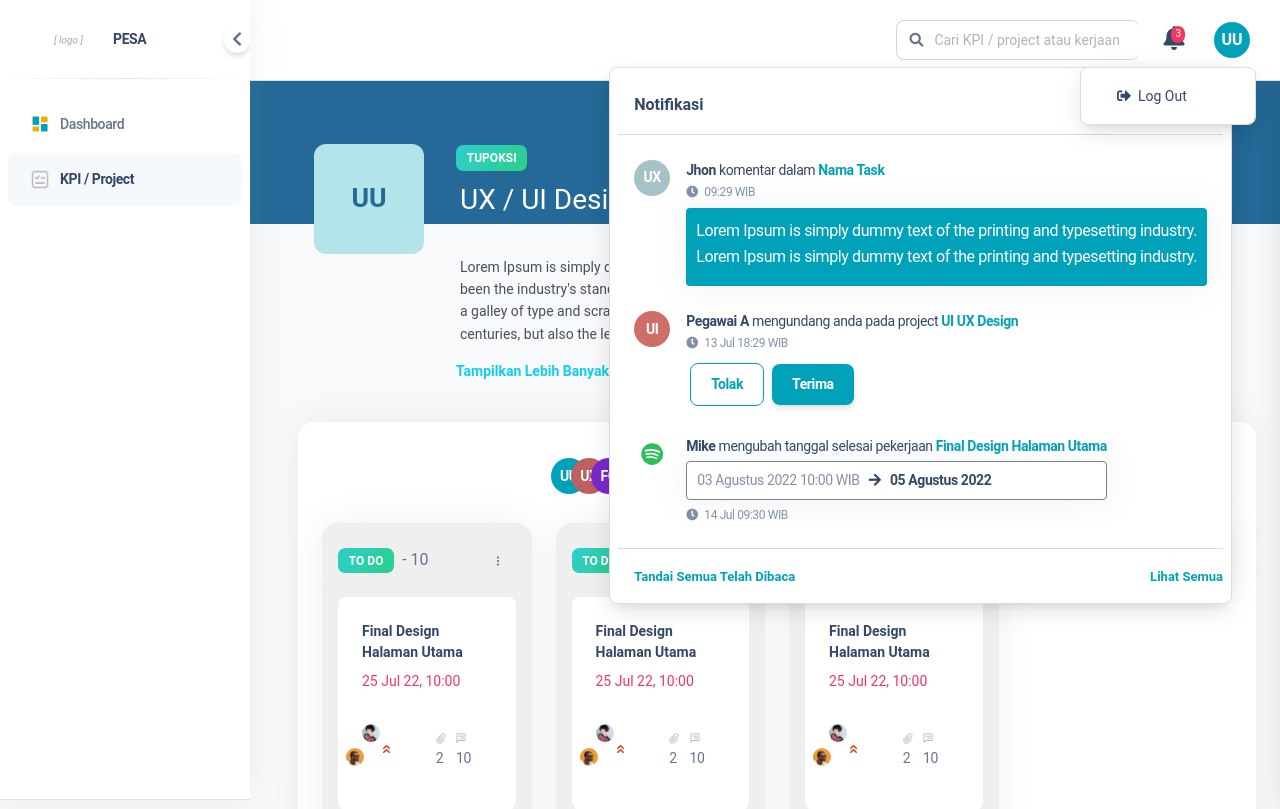
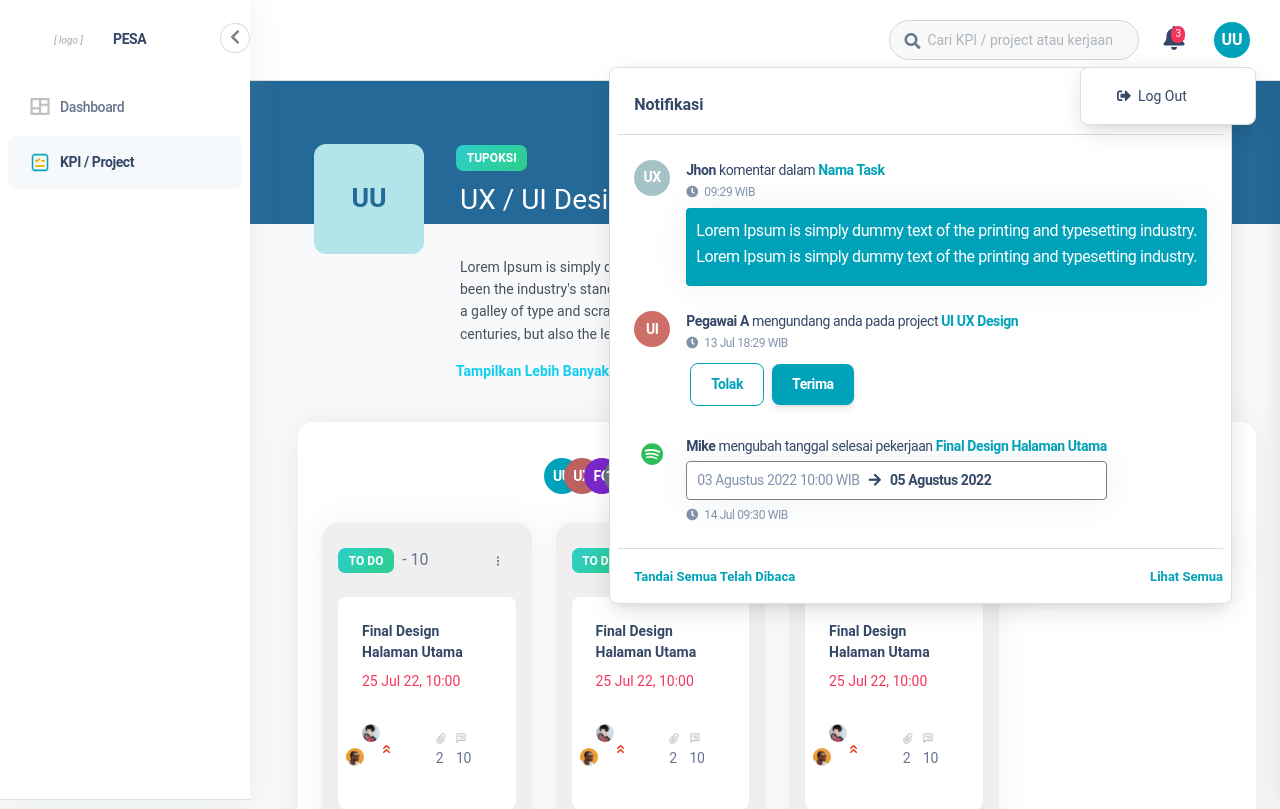
Before and after one commit to melanaumi/pesa-pln, a Vue app: page /project/project-board in a window 1280 px wide. Shown: the top 809 px of the page. Built offline with nearby package versions, Linux system fonts and the light colour scheme.

Commit message:
search dan sidebar aktif

```diff
--- a/src/examples/Navbars/Navbar.vue
+++ b/src/examples/Navbars/Navbar.vue
@@ -12,15 +12,9 @@
           class="pe-md-4 pe-4 d-flex align-items-center"
           :class="this.$store.state.isRTL ? 'me-md-auto' : 'ms-md-auto'"
         >
-          <div class="input-group">
-            <span class="input-group-text text-body">
-              <i class="fas fa-search" aria-hidden="true"></i>
-            </span>
-            <input
-              type="text"
-              class="form-control"
-              :placeholder="'Cari KPI / project atau kerjaan'"
-            />
+          <div class="search rounded-pill">
+            <i class="fa fa-search"></i>
+            <input type="text" class="form-control" placeholder="Cari KPI / project atau kerjaan" />
           </div>
         </div>
         <ul class="navbar-nav justify-content-end">
@@ -143,7 +137,10 @@
                           style="margin-left: 10px; margin-right: 10px;"
                         >
                           03 Agustus 2022 10:00 WIB &nbsp;
-                          <span class="text-dark" style="font-weight: bolder;">
+                          <span
+                            class="text-dark"
+                            style="font-weight: bolder;"
+                          >
                             <i class="fas fa-arrow-right" /> &nbsp; 05 Agustus 2022
                           </span>
                         </p>
@@ -250,4 +247,26 @@ export default {
 };
 </script>
 <style scoped>
+.search {
+  position: relative;
+  width: 250px;
+}
+
+.search input {
+  text-indent: 25px;
+  border: 1px solid #d6d4d4;
+  border-radius: 20px !important;
+  background-color: rgb(248, 248, 248);
+}
+
+.search input:focus {
+  box-shadow: none;
+  border: 1px solid #00a2b9;
+}
+
+.search .fa-search {
+  position: absolute;
+  top: 13px;
+  left: 15px;
+}
 </style>
--- a/src/examples/Sidenav/SidenavList.vue
+++ b/src/examples/Sidenav/SidenavList.vue
@@ -9,7 +9,14 @@
         >
           <template v-slot:icon>
             <img
+              v-if="getRoute() === 'dashboard'"
               src="../../../src/assets/img/logo-dashboard.png"
+              alt="logo dashboard"
+              class="sizeLogo"
+            />
+            <img
+              v-else
+              src="../../../src/assets/img/icons/no-aktif-dashboard.png"
               alt="logo dashboard"
               class="sizeLogo"
             />
@@ -24,6 +31,13 @@
         >
           <template v-slot:icon>
             <img
+            v-if="getRoute() === 'project'"
+            src="../../../src/assets/img/icons/aktif-project.png"
+            alt="logo project"
+            class="sizeLogo"
+            />
+            <img
+              v-else
               src="../../../src/assets/img/logo-project.png"
               alt="logo project"
               class="sizeLogo"
--- a/src/examples/Sidenav/index.vue
+++ b/src/examples/Sidenav/index.vue
@@ -1,7 +1,7 @@
 <template>
-  <div v-show="this.$store.state.layout === 'default'" class="min-height-50 position-absolute" />
+  <!-- <div v-show="this.$store.state.layout === 'default'" class="min-height-50 position-absolute" /> -->
   <aside
-    class="overflow-auto border-0 sidenav navbar navbar-vertical navbar-expand-xs"
+    class="overflow-hidden border-1 sidenav navbar navbar-vertical navbar-expand-xs"
     :class="`${
     this.$store.state.isRTL
     ? 'me-3 rotate-caret fixed-end'
@@ -15,18 +15,15 @@
     id="sidenav-main"
   >
     <div class="sidenav-header position-relative">
+      <i
+      class="top-0 p-3 cursor-pointer fas fa-times text-secondary opacity-5 position-absolute end-0 d-none d-xl-none"
+      aria-hidden="true"
+      id="iconSidenav"
+      ></i>
       <!-- sidebar toggle -->
-      <div
-        style="right:0px; z-index: 1; bottom:25px; cursor: pointer;"
-        class="position-absolute rounded-circle shadow"
-      >
+      <div class="position-absolute rounded-circle btnBack">
         <i class="fas fa-chevron-left px-2 py-1" id="header-toggle"></i>
       </div>
-      <i
-        class="top-0 p-3 cursor-pointer fas fa-times text-secondary opacity-5 position-absolute end-0 d-none d-xl-none"
-        aria-hidden="true"
-        id="iconSidenav"
-      ></i>
       <router-link class="m-0 navbar-brand" to="/">
         <img
           :src="
@@ -41,7 +38,7 @@
         <span class="ms-2 font-weight-bold me-2">PESA</span>
       </router-link>
     </div>
-    <hr class="mt-0 horizontal dark" />
+    <!-- <hr class="mt-0 horizontal dark" /> -->
     <sidenav-list :cardBg="custom_class" />
   </aside>
 </template>
@@ -64,3 +61,14 @@ export default {
   props: ["custom_class", "layout"]
 };
 </script>
+<style scoped>
+.btnBack {
+  right: 0px;
+  bottom: 25px;
+  color: grey;
+  cursor: pointer;
+  padding: 1px;
+  border: 1px solid gainsboro;
+  background-color: white;
+}
+</style>
--- a/src/views/ProjectBoard.vue
+++ b/src/views/ProjectBoard.vue
@@ -178,12 +178,10 @@
               <img src="../assets/img/icons/star3.png" />
             </div>
             <div class="pe-md-3 d-flex align-items-center" style="margin: 10px;">
-              <div class="input-group">
-                <span class="input-group-text text-body">
-                  <i class="fas fa-search" aria-hidden="true"></i>
-                </span>
-                <input type="text" class="form-control" :placeholder="'Cari pekerjaan'" />
-              </div>
+              <div class="search rounded-pill">
+            <i class="fa fa-search"></i>
+            <input type="text" class="form-control" placeholder="Cari Pekerjaan" />
+          </div>
             </div>
             <!-- dropdown filter -->
             <div style="margin: 1px;">
@@ -567,4 +565,26 @@ export default {
   border: 1px solid rgb(170, 170, 170);
   resize: none !important;
 }
+.search {
+  position: relative;
+  width: 250px;
+}
+
+.search input {
+  text-indent: 25px;
+  border: 1px solid #d6d4d4;
+  border-radius: 20px !important;
+  background-color: rgb(248, 248, 248);
+}
+
+.search input:focus {
+  box-shadow: none;
+  border: 1px solid #00a2b9;
+}
+
+.search .fa-search {
+  position: absolute;
+  top: 13px;
+  left: 15px;
+}
 </style>
--- a/src/views/components/modalUndangMember.vue
+++ b/src/views/components/modalUndangMember.vue
@@ -20,11 +20,9 @@
         </div>
         <div class="modal-header-delete">
           <div class="w-100 d-flex justify-content-between align-items-center align-self-center">
-            <div class="input-group w-75">
-              <span class="input-group-text">
-                <i class="fas fa-search" aria-hidden="true"></i>
-              </span>
-              <input type="text" class="form-control" :placeholder="'Cari nama member'" />
+            <div class="search rounded-pill">
+              <i class="fa fa-search"></i>
+              <input type="text" class="form-control" placeholder="Cari nama member" />
             </div>
             <div>
               <argon-button color="primary" size="sm">Undang</argon-button>
@@ -117,4 +115,26 @@ export default {
   top: 25px;
   cursor: pointer;
 }
+.search {
+  position: relative;
+  width: 75%;
+}
+
+.search input {
+  text-indent: 25px;
+  border: 1px solid #d6d4d4;
+  border-radius: 20px !important;
+  background-color: rgb(248, 248, 248);
+}
+
+.search input:focus {
+  box-shadow: none;
+  border: 1px solid #00a2b9;
+}
+
+.search .fa-search {
+  position: absolute;
+  top: 13px;
+  left: 15px;
+}
 </style>
```
Also changed, not shown: src/App.vue (+7 -7 lines), src/assets/img/icons/aktif-project.png (added), src/assets/img/icons/no-aktif-dashboard.png (added).
